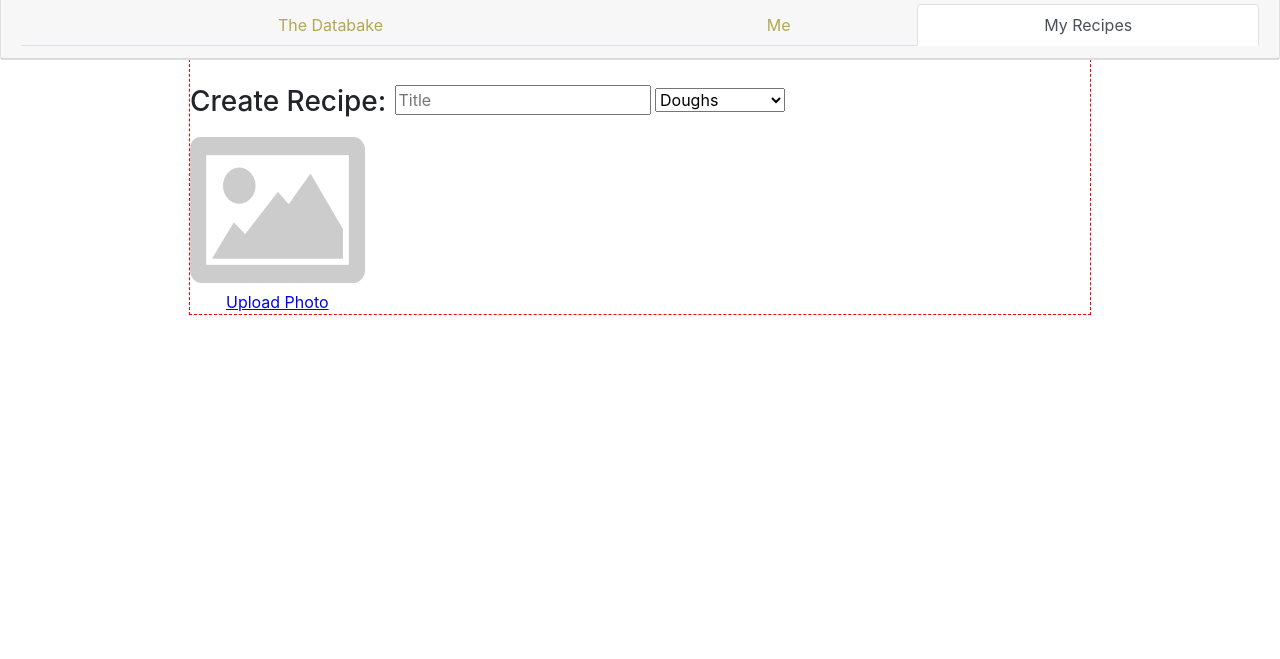
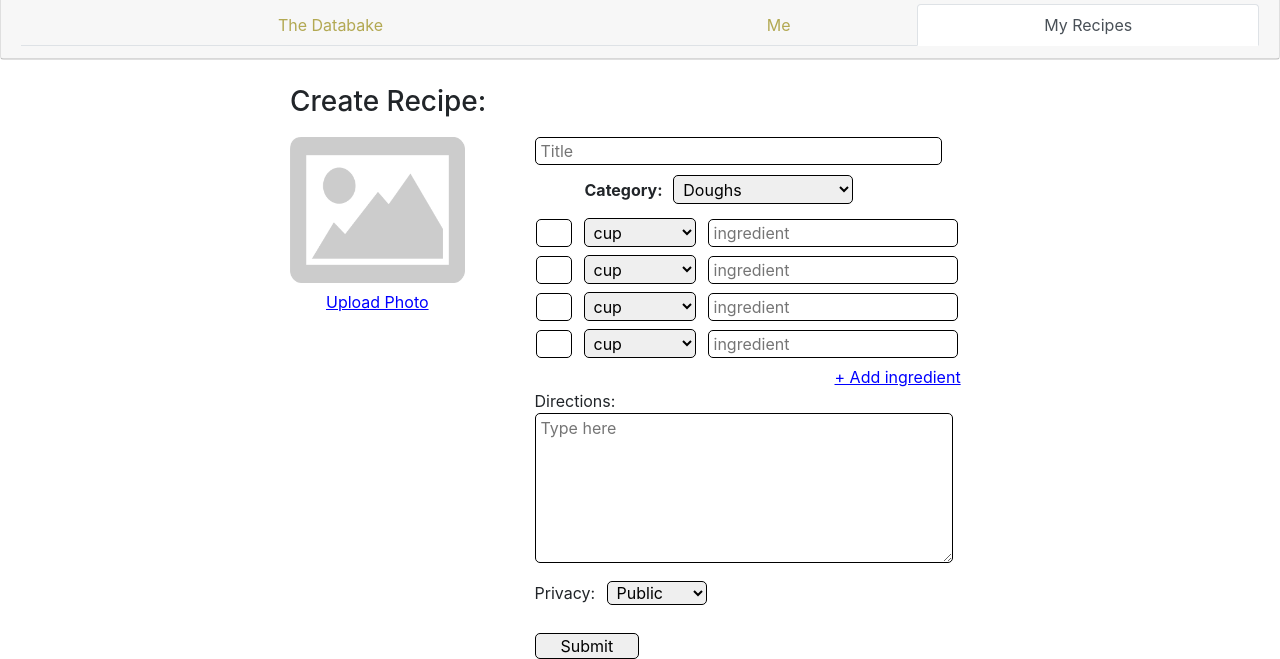
Before and after one commit to proj-algos-july2020/DataBake, a Django app: page /create in a window 1280 px wide. Shown: the part 174-833 px from the top of the page. Before the commit the page ends 489 px from the top, so only its background shows below. Run offline with Django 3.2, Linux system fonts and the light colour scheme; some libraries are stand-ins or nearby versions.

Commit message:
completed create recipe

```diff
--- a/bake/static/css/recipe.css
+++ b/bake/static/css/recipe.css
@@ -1,8 +1,10 @@
+*{
+    /* outline: 1px dashed red; */
+}
 #wrapper{
-    width: 900px;
+    width: 700px;
     margin: 0px auto;
     padding-top: 25px;
-    outline: 1px dashed red;
 }
 #recipe_photo{
     width: 200px;
@@ -12,14 +14,74 @@ img{
     margin-top: 10px;
     width: 175px;
 }
-#recipe_photo a{
+#recipe_photo a, #recipe a{
     color: blue;
     text-decoration: underline;
     display: block;
+}
+#recipe_photo a{
     margin-left: 36px;
     margin-top: 7px;
+}
+#recipe a{
+    margin-left: 300px;
 }
 #recipe{
     display: inline-block;
     vertical-align: top;
+    margin-left: 40px;
+    margin-top: 52px;
 }
+#title{
+    display: block;
+    width: 407px;
+    margin-bottom: 10px;
+}
+#qty{
+    width: 36px;
+    margin-right: 10px;
+}
+#meas{
+    height: 29px;
+    margin-right: 10px;
+}
+#ingredient{
+    width: 250px;
+}
+#category{
+    margin-left: 50px;
+    font-weight: bold;
+}
+#cat{
+    width: 180px;
+    height: 29px;
+    margin-bottom: 5px;
+    margin-left: 7px;
+}
+td{
+    padding-bottom: 7px;
+}
+input, select, textarea, button{
+    border-radius: 5px;
+    border: 1px solid black;
+    padding-left: 5px;
+}
+textarea{
+    display: block;
+    width: 418px;
+    min-height: 150px;
+    overflow: auto;
+    margin-bottom: 10px;
+}
+#ing{
+    width: 450px;
+}
+#pri{
+    margin-left: 7px;
+    width: 100px;
+}
+button{
+    display: block;
+    margin-top: 20px;
+    padding: 0px 25px;
+}
--- /dev/null
+++ b/bake/static/js/recipe.js
@@ -0,0 +1,78 @@
+function getCookie(c_name) {
+    if(document.cookie.length > 0) {
+        c_start = document.cookie.indexOf(c_name + "=");
+        if(c_start != -1) {
+            c_start = c_start + c_name.length + 1;
+            c_end = document.cookie.indexOf(";", c_start);
+            if(c_end == -1) c_end = document.cookie.length;
+            return unescape(document.cookie.substring(c_start,c_end));
+        }
+    }
+    return "";
+}
+
+$(function () {
+    $.ajaxSetup({
+        headers: {
+            "X-CSRFToken": getCookie("csrftoken")
+        }
+    });
+});
+
+$('#rec').on('click', function(e){
+    e.preventDefault();
+    var arrData=[];
+    $('#table tr').each(function(){
+        var currentRow=$(this);
+
+        var col1_value=currentRow.find("input:eq(0)").val();
+        var col2_value=currentRow.find("select").val();
+        var col3_value=currentRow.find("input:eq(1)").val();
+
+        var obj={};
+        obj.col1=col1_value;
+        obj.col2=col2_value;
+        obj.col3=col3_value;
+
+        arrData.push(obj);
+    })
+    var n = 1
+    var dict = {}
+    var arr = []
+    for(var x = 0; x < arrData.length; x++){
+        if(arrData[x].col1 != ""){
+            dict[n] = arrData[x].col1,
+            n++
+            dict[n] = arrData[x].col2,
+            n++
+            dict[n] = arrData[x].col3,
+            n++
+        }
+    }
+    $.ajax({
+        url: 'newrecipe',
+        method: 'POST',
+        data: {'title': $('#title').val(), 'category': $('#cat').val(), 'directions': $('#dir').val(), 'privacy': $('#pri').val()},
+        success: function(){
+            $.ajax({
+                url: 'ingredients',
+                method: 'POST',
+                data: dict,
+                success: function goToURL(){
+                    location.href = 'my_recipes'
+                }
+            })
+        }
+    })
+})
+
+$('#add_ing').click(function(e){
+    e.preventDefault();
+    $.ajax({
+        url: "adding",
+        method: "GET",
+        success: function(data){
+            $('#table').append(data);
+        }
+    })
+})
--- a/bake/templates/recipe.html
+++ b/bake/templates/recipe.html
@@ -3,6 +3,7 @@
 <head>
     <meta charset="UTF-8">
     <meta name="viewport" content="width=device-width, initial-scale=1.0">
+    <script src="https://ajax.googleapis.com/ajax/libs/jquery/3.4.1/jquery.min.js"></script>
     <link rel="stylesheet" href="https://stackpath.bootstrapcdn.com/bootstrap/4.3.1/css/bootstrap.min.css" integrity="sha384-ggOyR0iXCbMQv3Xipma34MD+dH/1fQ784/j6cY/iJTQUOhcWr7x9JvoRxT2MZw1T" crossorigin="anonymous">
     {% load static %}
     <link rel="stylesheet" href="{% static 'css/recipe.css' %}">
@@ -56,12 +57,13 @@
         <div id='recipe_photo'>
             <h3>Create Recipe:</h3>
             <img src="../static/img/Placeholder.png" alt="image placeholder">
-            <a href="">Upload Photo</a>
+            <a>Upload Photo</a>
         </div>
         <div id="recipe">
-            <form action="" method="post">
-                <input type="text" placeholder="Title">
-                <select name="category">
+            <form action="\newrecipe" method="post">
+                {% csrf_token %}
+                <input id='title' type="text" placeholder="Title">
+                <label id='category'>Category: <select id='cat' name="category">
                         <option value="Doughs">Doughs</option>
                         <option value="Creams">Creams</option>
                         <option value="Mousses">Mousses</option>
@@ -71,8 +73,66 @@
                         <option value="Confectionary">Confectionary</option>
                         <option value="Other">Other</option>
                     </select>
+                </label>
+                <div id="ing">
+                    <table id='table'>
+                        <tr>
+                            <td><input type="text" name="qty" id="qty" val=''></td>
+                            <td><select name="meas" id='meas'>
+                                <option value="cup">cup</option>
+                                <option value="pint">pint</option>
+                                <option value="quart">quart</option>
+                                <option value="tablespoon">tablespoon</option>
+                                <option value="teaspoon">teaspoon</option>
+                            </select></td>
+                            <td><input type="text" name="ingredient" id="ingredient" placeholder="ingredient"></td>
+                        </tr>
+                        <tr>
+                            <td><input type="text" name="qty" id="qty"></td>
+                            <td><select name="meas" id='meas'>
+                                <option value="cup">cup</option>
+                                <option value="pint">pint</option>
+                                <option value="quart">quart</option>
+                                <option value="tablespoon">tablespoon</option>
+                                <option value="teaspoon">teaspoon</option>
+                            </select></td>
+                            <td><input type="text" name="ingredient" id="ingredient" placeholder="ingredient"></td>
+                        </tr>
+                        <tr>
+                            <td><input type="text" name="qty" id="qty"></td>
+                            <td><select name="meas" id='meas'>
+                                <option value="cup">cup</option>
+                                <option value="pint">pint</option>
+                                <option value="quart">quart</option>
+                                <option value="tablespoon">tablespoon</option>
+                                <option value="teaspoon">teaspoon</option>
+                            </select></td>
+                            <td><input type="text" name="ingredient" id="ingredient" placeholder="ingredient"></td>
+                        </tr>
+                        <tr>
+                            <td><input type="text" name="qty" id="qty"></td>
+                            <td><select name="meas" id='meas'>
+                                <option value="cup">cup</option>
+                                <option value="pint">pint</option>
+                                <option value="quart">quart</option>
+                                <option value="tablespoon">tablespoon</option>
+                                <option value="teaspoon">teaspoon</option>
+                            </select></td>
+                            <td><input type="text" name="ingredient" id="ingredient" placeholder="ingredient"></td>
+                        </tr>
+                    </table>
+                    <a id='add_ing' href="#">+ Add ingredient</a>
+                    <label> Directions:<textarea name="dir" class="dir" id="dir" placeholder="Type here"></textarea></label>
+                    <label id='privacy'>Privacy: <select id='pri' name="privacy">
+                            <option value="Public">Public</option>
+                            <option value="Private">Private</option>
+                        </select>
+                    </label>
+                    <button id='rec' type="submit">Submit</button>
+                </div>
             </form>
         </div>
     </div>
 </body>
+<script src="../static/js/recipe.js"></script>
 </html>
--- a/bake/urls.py
+++ b/bake/urls.py
@@ -11,4 +11,7 @@ urlpatterns = [
     path('profile', views.profile),
     path('my_recipes', views.my_recipes),
     path('create', views.create),
+    path('newrecipe', views.newrecipe),
+    path('ingredients', views.ingredients),
+    path('adding', views.adding),
 ]
--- a/bake/views.py
+++ b/bake/views.py
@@ -2,6 +2,7 @@ from django.shortcuts import render, HttpResponse, redirect
 from .models import *
 from django.contrib import messages
 import bcrypt
+import math
 def index(request):
     return render(request, 'index.html')
 
@@ -52,3 +53,31 @@ def my_recipes(request):
 
 def create(request):
     return render(request, 'recipe.html')
+
+def newrecipe(request):
+    if request.method == 'POST':
+        user = User.objects.get(id=2)
+        newRecipe = Recipe.objects.create(recipe_title=request.POST['title'], recipe_directions=request.POST['directions'], category=request.POST['category'],uploaded_by=user)
+        request.session['recipe'] = newRecipe.id
+    return redirect(create)
+
+def ingredients(request):
+    recipe = Recipe.objects.get(id=request.session['recipe'])
+    arr = []
+    for key, values in request.POST.lists():
+        arr.append(values),
+    n = 0
+    r = int(round(len(arr)/3))
+    while r > 0:
+        r=r-1
+        iq = arr[n],
+        n = n+1
+        im = arr[n],
+        n = n+1
+        iname = arr[n],
+        n = n+1
+        Ingredient.objects.create(ingredient_name=iname,ingredient_quantity=iq,ingredient_measurement=im, ingredients_for=recipe)
+    return redirect(my_recipes)
+
+def adding(request):
+    return render(request, 'add_ingredient.html')
```
Also changed, not shown: bake/models.py (+3 -12 lines), bake/templates/add_ingredient.html (added, +11 -0 lines), bake/migrations/0003_auto_20200801_1619.py (added), bake/migrations/0004_auto_20200801_2009.py (added). Lines whose indentation alone changed are shown as unchanged.
